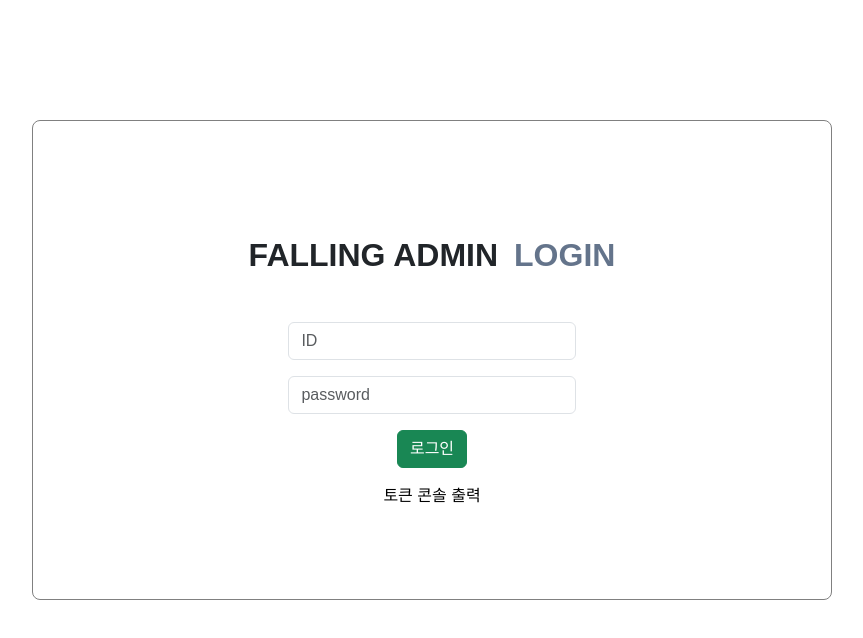
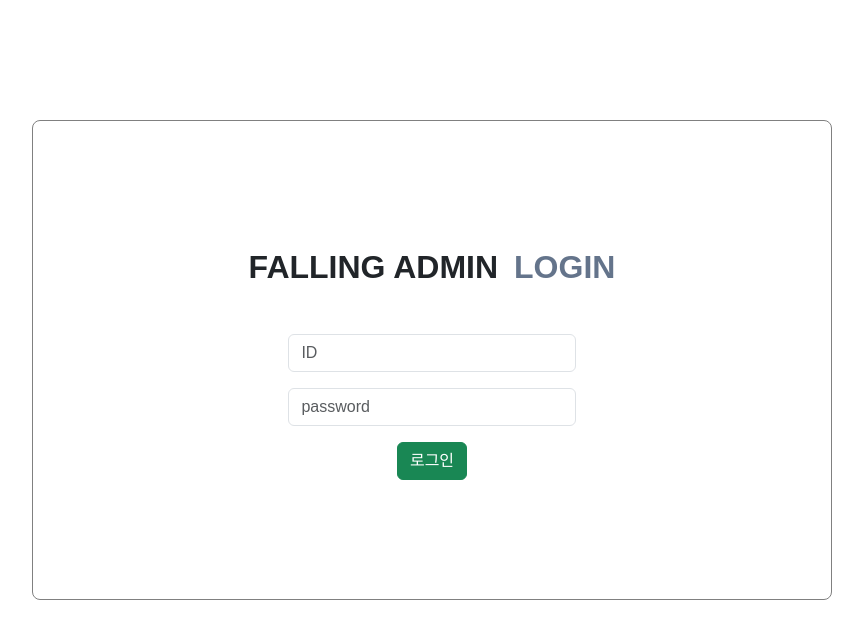
Before and after one commit to THT-Team/THT-Admin-Front, a Vue app: page /login in a window 1280 px wide. Shown: the top 638 px of the page, without its empty margins (208-1071 px from the left). Built offline with nearby package versions, Linux system fonts and the light colour scheme.

Commit message:
remove : 불필요한 부분 삭제

```diff
--- a/src/views/DashBoardView.vue
+++ b/src/views/DashBoardView.vue
@@ -3,6 +3,7 @@
 </script>
 
 <template>
+    <b-button> 버튼 </b-button>
     <div>
         DashBord
 
--- a/src/views/HomeBaseView.vue
+++ b/src/views/HomeBaseView.vue
@@ -17,7 +17,7 @@ import SideBar from '@/components/SideBar.vue'
             </div>
 
         </div>
-    </div>\
+    </div>
 </template>
 
 <style scoped>
--- a/src/views/LoginView.vue
+++ b/src/views/LoginView.vue
@@ -12,8 +12,6 @@
                 <b-button variant="success" @click="$store.dispatch('postLogin',{id,password})"> 로그인</b-button>
             </div>
         </div>
-
-        <button @click="$store.getters.accessToken()"> 토큰 콘솔 출력</button>
     </div>
 </template>
 
```
